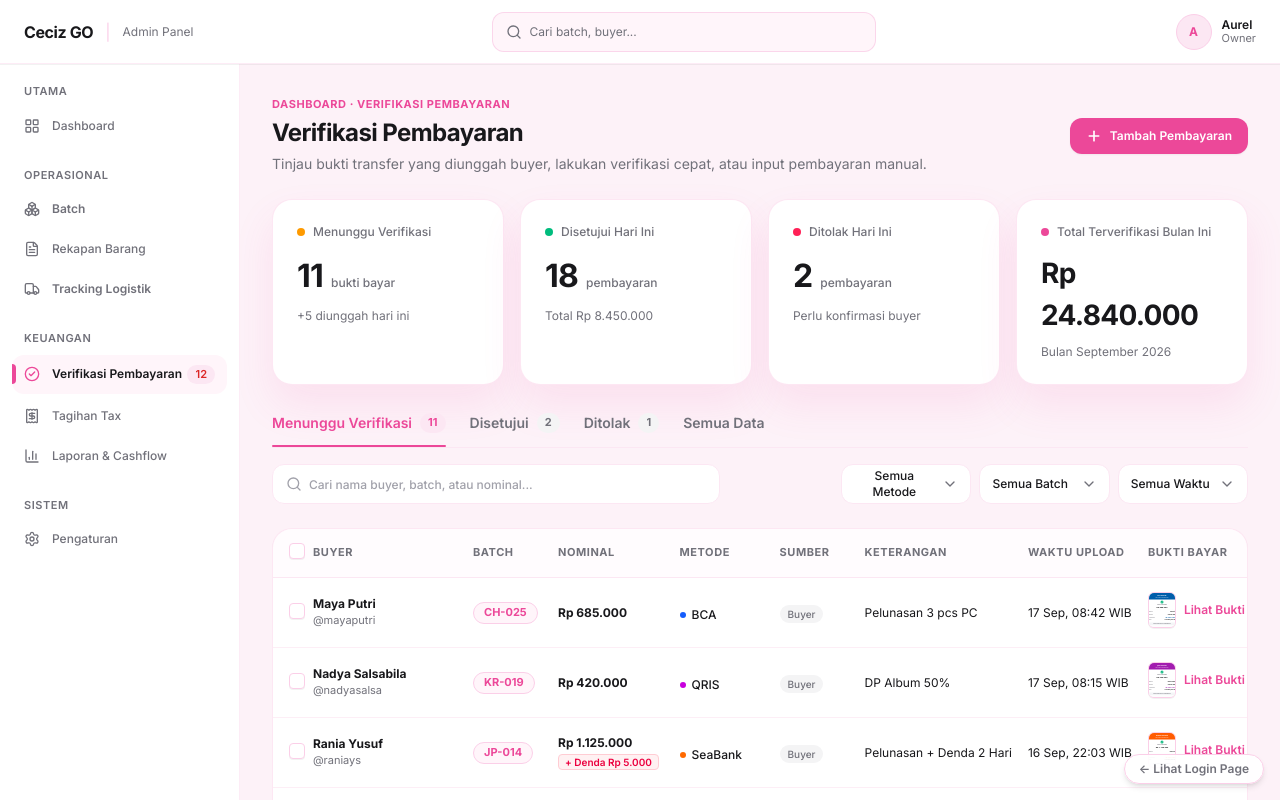
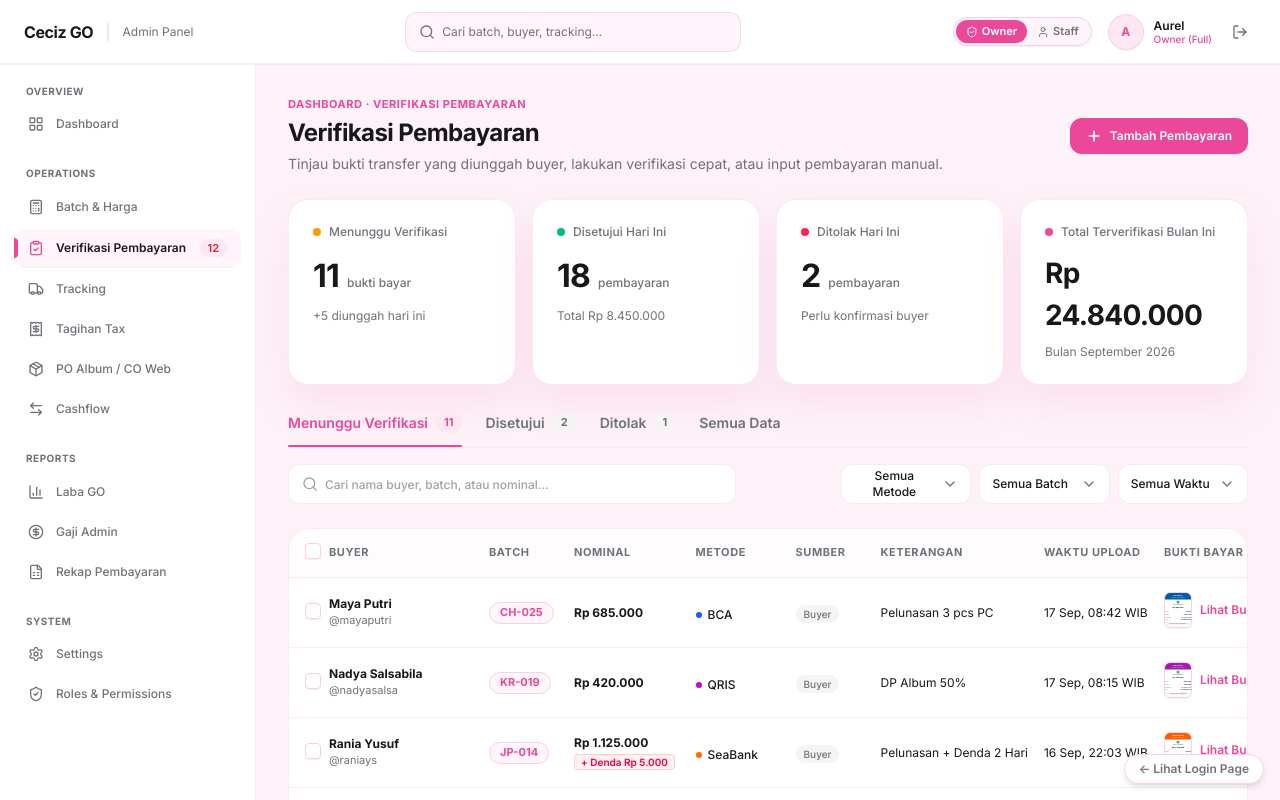
Before and after one commit to cecizGO-app/ceciz-fe-admin, a React (Vite) app: page / in a window 1280 px wide. Shown: the top 800 px of the page. Built offline with nearby package versions, Linux system fonts and the light colour scheme.

Commit message:
feat(auth): new navbar and sidebar for admin panel

```diff
--- a/src/App.tsx
+++ b/src/App.tsx
@@ -10,6 +10,7 @@ export function App() {
   const [currentPage, setCurrentPage] = useState<
     "batch-list" | "batch-new" | "tracking" | "verifikasi" | "login"
   >("verifikasi");
+  const [userRole, setUserRole] = useState<"owner" | "staff">("owner");
 
   if (currentPage === "login") {
     return (
@@ -21,7 +22,12 @@ export function App() {
         >
           Lihat Dashboard Admin &rarr;
         </button>
-        <LoginPage onLoginSuccess={() => setCurrentPage("batch-list")} />
+        <LoginPage
+          onLoginSuccess={(role) => {
+            setUserRole(role);
+            setCurrentPage("batch-list");
+          }}
+        />
       </div>
     );
   }
@@ -51,7 +57,13 @@ export function App() {
         &larr; Lihat Login Page
       </button>
 
-      <AdminLayout activeMenu={activeMenu} onNavigate={handleNavigate}>
+      <AdminLayout
+        activeMenu={activeMenu}
+        onNavigate={handleNavigate}
+        userRole={userRole}
+        onChangeRole={setUserRole}
+        onLogout={() => setCurrentPage("login")}
+      >
         {currentPage === "verifikasi" && <PaymentVerificationPage />}
 
         {currentPage === "batch-list" && (
--- a/src/components/layout/AdminLayout.tsx
+++ b/src/components/layout/AdminLayout.tsx
@@ -1,35 +1,50 @@
-import React, { useState } from 'react'
-import { Navbar } from './Navbar'
-import { Sidebar } from './Sidebar'
+import React, { useState } from "react";
+import { Navbar } from "./Navbar";
+import { Sidebar } from "./Sidebar";
 
 interface AdminLayoutProps {
-  children: React.ReactNode
-  activeMenu?: string
-  onNavigate?: (menu: string) => void
+  children: React.ReactNode;
+  activeMenu?: string;
+  onNavigate?: (menu: string) => void;
+  userRole?: "owner" | "staff";
+  onChangeRole?: (role: "owner" | "staff") => void;
+  onLogout?: () => void;
 }
 
 export const AdminLayout: React.FC<AdminLayoutProps> = ({
   children,
-  activeMenu = 'batch',
+  activeMenu = "batch",
   onNavigate,
+  userRole = "owner",
+  onChangeRole,
+  onLogout,
 }) => {
-  const [mobileSidebarOpen, setMobileSidebarOpen] = useState(false)
+  const [mobileSidebarOpen, setMobileSidebarOpen] = useState(false);
 
   const handleMenuClick = (menu: string) => {
-    onNavigate?.(menu)
-    setMobileSidebarOpen(false)
-  }
+    onNavigate?.(menu);
+    setMobileSidebarOpen(false);
+  };
 
   return (
     <div className="min-h-screen bg-[#FDF2F8] text-[#18181B] font-sans antialiased selection:bg-[#FCE7F3] selection:text-[#EC4899]">
       {/* Top Navbar Header (Full Width) */}
-      <Navbar onToggleSidebar={() => setMobileSidebarOpen((prev) => !prev)} />
+      <Navbar
+        userRole={userRole}
+        onChangeRole={onChangeRole}
+        onLogout={onLogout}
+        onToggleSidebar={() => setMobileSidebarOpen((prev) => !prev)}
+      />
 
       {/* Main Body: Responsive Sidebar + Content */}
       <div className="flex relative">
         {/* Desktop Sidebar (Persistent) */}
         <div className="hidden md:block">
-          <Sidebar activeMenu={activeMenu} onNavigate={onNavigate} />
+          <Sidebar
+            activeMenu={activeMenu}
+            onNavigate={onNavigate}
+            userRole={userRole}
+          />
         </div>
 
         {/* Mobile Sidebar Drawer (Overlay) */}
@@ -43,7 +58,11 @@ export const AdminLayout: React.FC<AdminLayoutProps> = ({
             />
             {/* Drawer */}
             <div className="relative z-50 w-64 bg-white h-full shadow-2xl flex flex-col animate-in slide-in-from-left duration-200">
-              <Sidebar activeMenu={activeMenu} onNavigate={handleMenuClick} />
+              <Sidebar
+                activeMenu={activeMenu}
+                onNavigate={handleMenuClick}
+                userRole={userRole}
+              />
             </div>
           </div>
         )}
@@ -54,7 +73,7 @@ export const AdminLayout: React.FC<AdminLayoutProps> = ({
         </main>
       </div>
     </div>
-  )
-}
+  );
+};
 
-export default AdminLayout
+export default AdminLayout;
--- a/src/components/layout/Navbar.tsx
+++ b/src/components/layout/Navbar.tsx
@@ -1,17 +1,27 @@
 import React from "react";
-import { Search, Menu } from "lucide-react";
+import { Search, Menu, LogOut, ShieldCheck, User } from "lucide-react";
 
 interface NavbarProps {
   userName?: string;
   userInitial?: string;
+  userRole?: "owner" | "staff";
+  onChangeRole?: (role: "owner" | "staff") => void;
+  onLogout?: () => void;
   onToggleSidebar?: () => void;
 }
 
 export const Navbar: React.FC<NavbarProps> = ({
-  userName = "Aurel",
-  userInitial = "A",
+  userName,
+  userInitial,
+  userRole = "owner",
+  onChangeRole,
+  onLogout,
   onToggleSidebar,
 }) => {
+  const isOwner = userRole === "owner";
+  const displayName = userName || (isOwner ? "Aurel" : "Staff Operasional");
+  const displayInitial = userInitial || (isOwner ? "A" : "S");
+
   return (
     <header className="h-16 bg-white border-b border-[#FBCFE8]/40 px-4 sm:px-6 flex items-center justify-between sticky top-0 z-30 shadow-2xs">
       {/* Brand & Mobile Hamburger Toggle */}
@@ -37,28 +47,83 @@ export const Navbar: React.FC<NavbarProps> = ({
       </div>
 
       {/* Center: Search input (Hidden on small mobile, visible sm and above) */}
-      <div className="relative w-48 sm:w-80 md:w-96 max-w-full">
+      <div className="relative w-44 sm:w-72 md:w-84 max-w-full hidden sm:block">
         <Search className="w-4 h-4 text-[#71717A] absolute left-3.5 top-1/2 -translate-y-1/2 pointer-events-none" />
         <input
           type="text"
-          placeholder="Cari batch, buyer..."
-          className="w-full h-10 pl-9 pr-12 rounded-[12px] border border-[#FBCFE8]/80 bg-[#FFF5FA] text-xs text-[#18181B] placeholder-[#71717A] focus-ceciz-ring transition-colors"
+          placeholder="Cari batch, buyer, tracking..."
+          className="w-full h-10 pl-9 pr-4 rounded-[12px] border border-[#FBCFE8]/80 bg-[#FFF5FA] text-xs text-[#18181B] placeholder-[#71717A] focus:border-[#EC4899] focus:ring-4 focus:ring-[#EC4899]/20 transition-all outline-none"
         />
       </div>
 
-      {/* Right: User Profile */}
-      <div className="flex items-center gap-2.5 cursor-pointer group shrink-0">
-        <div className="w-9 h-9 rounded-full bg-[#FCE7F3] text-[#EC4899] font-bold text-xs flex items-center justify-center border border-[#FBCFE8]">
-          {userInitial}
+      {/* Right Controls: Role Switcher & User Profile */}
+      <div className="flex items-center gap-3">
+        {/* Quick Role Switcher Pill (Memudahkan review perbedaan tampilan Owner & Staff) */}
+        {onChangeRole && (
+          <div className="flex items-center p-0.5 bg-[#FFF5FA] border border-[#FBCFE8] rounded-full text-xs shadow-2xs">
+            <button
+              type="button"
+              onClick={() => onChangeRole("owner")}
+              className={`px-2.5 py-1 rounded-full font-semibold transition-all cursor-pointer text-[11px] flex items-center gap-1 ${
+                isOwner
+                  ? "bg-[#EC4899] text-white shadow-2xs"
+                  : "text-[#71717A] hover:text-[#18181B]"
+              }`}
+            >
+              <ShieldCheck className="w-3 h-3" />
+              <span>Owner</span>
+            </button>
+            <button
+              type="button"
+              onClick={() => onChangeRole("staff")}
+              className={`px-2.5 py-1 rounded-full font-semibold transition-all cursor-pointer text-[11px] flex items-center gap-1 ${
+                !isOwner
+                  ? "bg-[#EC4899] text-white shadow-2xs"
+                  : "text-[#71717A] hover:text-[#18181B]"
+              }`}
+            >
+              <User className="w-3 h-3" />
+              <span>Staff</span>
+            </button>
+          </div>
+        )}
+
+        {/* User Profile */}
+        <div className="flex items-center gap-2.5 shrink-0 pl-1">
+          <div
+            className={`w-9 h-9 rounded-full font-bold text-xs flex items-center justify-center border shadow-2xs ${
+              isOwner
+                ? "bg-[#FCE7F3] text-[#EC4899] border-[#FBCFE8]"
+                : "bg-zinc-100 text-zinc-700 border-zinc-200"
+            }`}
+          >
+            {displayInitial}
+          </div>
+          <div className="hidden md:flex flex-col text-left">
+            <span className="text-xs font-semibold text-[#18181B] leading-tight">
+              {displayName}
+            </span>
+            <span
+              className={`text-[10px] leading-tight font-medium ${
+                isOwner ? "text-[#EC4899]" : "text-[#71717A]"
+              }`}
+            >
+              {isOwner ? "Owner (Full)" : "Staff Operasional"}
+            </span>
+          </div>
         </div>
-        <div className="hidden sm:flex flex-col text-left">
-          <span className="text-xs font-semibold text-[#18181B] group-hover:text-[#EC4899] transition-colors leading-tight">
-            {userName}
-          </span>
-          <span className="text-[11px] text-[#71717A] leading-tight font-normal">
-            Owner
-          </span>
-        </div>
+
+        {/* Logout Button */}
+        {onLogout && (
+          <button
+            type="button"
+            onClick={onLogout}
+            title="Keluar"
+            className="p-2 text-[#71717A] hover:text-rose-600 hover:bg-rose-50 rounded-[10px] transition-colors cursor-pointer"
+          >
+            <LogOut className="w-4 h-4" />
+          </button>
+        )}
       </div>
     </header>
   );
--- a/src/components/layout/Sidebar.tsx
+++ b/src/components/layout/Sidebar.tsx
@@ -1,189 +1,218 @@
 import React from "react";
 import {
   LayoutGrid,
-  Boxes,
-  FileText,
+  Calculator,
+  ClipboardCheck,
   Truck,
-  CheckCircle2,
   Receipt,
+  Package,
+  ArrowLeftRight,
   BarChart3,
+  CircleDollarSign,
+  FileSpreadsheet,
   Settings,
+  ShieldCheck,
+  ShieldAlert,
 } from "lucide-react";
 
 interface SidebarProps {
   activeMenu?: string;
   onNavigate?: (menu: string) => void;
+  userRole?: "owner" | "staff";
 }
+
+interface MenuItem {
+  id: string;
+  label: string;
+  icon: React.ComponentType<{ className?: string }>;
+  badge?: string | number;
+}
+
+interface MenuSection {
+  title: string;
+  items: MenuItem[];
+  roles: ("owner" | "staff")[];
+}
+
+const MENU_SECTIONS: MenuSection[] = [
+  {
+    title: "OVERVIEW",
+    roles: ["owner", "staff"],
+    items: [
+      {
+        id: "dashboard",
+        label: "Dashboard",
+        icon: LayoutGrid,
+      },
+    ],
+  },
+  {
+    title: "OPERATIONS",
+    roles: ["owner", "staff"],
+    items: [
+      {
+        id: "batch",
+        label: "Batch & Harga",
+        icon: Calculator,
+      },
+      {
+        id: "verifikasi",
+        label: "Verifikasi Pembayaran",
+        icon: ClipboardCheck,
+        badge: 12,
+      },
+      {
+        id: "tracking",
+        label: "Tracking",
+        icon: Truck,
+      },
+      {
+        id: "tax",
+        label: "Tagihan Tax",
+        icon: Receipt,
+      },
+      {
+        id: "po-album",
+        label: "PO Album / CO Web",
+        icon: Package,
+      },
+      {
+        id: "cashflow",
+        label: "Cashflow",
+        icon: ArrowLeftRight,
+      },
+    ],
+  },
+  {
+    title: "REPORTS",
+    roles: ["owner"], // Khusus Owner — PRD RBAC §1.9 (Staff dilarang keras akses data laba & gaji)
+    items: [
+      {
+        id: "laba-go",
+        label: "Laba GO",
+        icon: BarChart3,
+      },
+      {
+        id: "gaji-admin",
+        label: "Gaji Admin",
+        icon: CircleDollarSign,
+      },
+      {
+        id: "rekap-pembayaran",
+        label: "Rekap Pembayaran",
+        icon: FileSpreadsheet,
+      },
+    ],
+  },
+  {
+    title: "SYSTEM",
+    roles: ["owner"], // Khusus Owner
+    items: [
+      {
+        id: "settings",
+        label: "Settings",
+        icon: Settings,
+      },
+      {
+        id: "roles-permissions",
+        label: "Roles & Permissions",
+        icon: ShieldCheck,
+      },
+    ],
+  },
+];
 
 export const Sidebar: React.FC<SidebarProps> = ({
   activeMenu = "batch",
   onNavigate,
+  userRole = "owner",
 }) => {
+  // Filter bagian menu yang boleh diakses berdasarkan role
+  const visibleSections = MENU_SECTIONS.filter((section) =>
+    section.roles.includes(userRole),
+  ).map((section) => {
+    // Khusus Staff: Sembunyikan Cashflow dari OPERATIONS sesuai screenshot referensi Staff
+    if (userRole === "staff" && section.title === "OPERATIONS") {
+      return {
+        ...section,
+        items: section.items.filter((item) => item.id !== "cashflow"),
+      };
+    }
+    return section;
+  });
+
   return (
-    <aside className="w-60 bg-white border-r border-[#FBCFE8]/40 flex flex-col shrink-0 min-h-screen sticky top-16 h-[calc(100vh-4rem)] overflow-y-auto select-none">
-      <nav className="flex-1 px-3 py-5 space-y-6 text-sm">
-        {/* Section: UTAMA */}
-        <div>
-          <div className="px-3 mb-2 text-[11px] font-semibold text-[#71717A] tracking-wider uppercase">
-            Utama
+    <aside className="w-64 bg-white border-r border-[#FBCFE8]/50 flex flex-col shrink-0 min-h-screen sticky top-16 h-[calc(100vh-4rem)] overflow-y-auto select-none transition-all">
+      <nav className="flex-1 px-3.5 py-5 space-y-6 text-sm">
+        {visibleSections.map((section) => (
+          <div key={section.title}>
+            {/* Section Header Title */}
+            <div className="px-3 mb-2 text-[10px] font-bold text-[#71717A] tracking-wider uppercase">
+              {section.title}
             </div>
+
+            {/* Section Items */}
+            <div className="space-y-1">
+              {section.items.map((item) => {
+                const IconComponent = item.icon;
+                const isActive = activeMenu === item.id;
+
+                return (
                   <button
+                    key={item.id}
                     type="button"
-            onClick={() => onNavigate?.("dashboard")}
-            className={`w-full flex items-center gap-3 px-3 py-2.5 rounded-[12px] font-medium text-xs transition-colors cursor-pointer ${
-              activeMenu === "dashboard"
-                ? "bg-[#FFF5FA] text-[#18181B] font-semibold"
-                : "text-[#71717A] hover:bg-[#FFF5FA]/70 hover:text-[#18181B]"
+                    onClick={() => onNavigate?.(item.id)}
+                    className={`relative w-full flex items-center justify-between px-3.5 py-2.5 rounded-[12px] text-xs transition-all cursor-pointer group ${
+                      isActive
+                        ? "bg-[#FFF5FA] text-[#18181B] font-semibold shadow-2xs"
+                        : "text-[#71717A] hover:bg-[#FFF5FA]/70 hover:text-[#18181B] font-medium"
                     }`}
                   >
-            <LayoutGrid className="w-4 h-4 shrink-0 text-[#71717A]" />
-            <span>Dashboard</span>
-          </button>
-        </div>
-
-        {/* Section: OPERASIONAL */}
-        <div>
-          <div className="px-3 mb-2 text-[11px] font-semibold text-[#71717A] tracking-wider uppercase">
-            Operasional
-          </div>
-          <div className="space-y-1">
-            {/* Batch Menu (Active with Left Accent Indicator) */}
-            <button
-              type="button"
-              onClick={() => onNavigate?.("batch")}
-              className={`relative w-full flex items-center gap-3 px-3 py-2.5 rounded-[12px] font-semibold text-xs transition-colors cursor-pointer ${
-                activeMenu === "batch"
-                  ? "bg-[#FFF5FA] text-[#18181B]"
-                  : "text-[#71717A] hover:bg-[#FFF5FA]/70 hover:text-[#18181B]"
-              }`}
-            >
-              {/* Vertical Pink Accent Bar on the Left Edge */}
-              {activeMenu === "batch" && (
+                    {/* Left Pink Vertical Accent Bar for Active Item */}
+                    {isActive && (
                       <span
                         className="absolute left-0 top-1/2 -translate-y-1/2 w-1 h-5 bg-[#EC4899] rounded-r-full"
                         aria-hidden="true"
                       />
                     )}
-              <Boxes
-                className={`w-4 h-4 shrink-0 ${activeMenu === "batch" ? "text-[#EC4899]" : "text-[#71717A]"}`}
+
+                    <div className="flex items-center gap-3 min-w-0">
+                      <IconComponent
+                        className={`w-4 h-4 shrink-0 transition-colors ${
+                          isActive
+                            ? "text-[#EC4899]"
+                            : "text-[#71717A] group-hover:text-[#EC4899]"
+                        }`}
                       />
-              <span>Batch</span>
+                      <span className="truncate">{item.label}</span>
+                    </div>
+
+                    {/* Optional Badge (e.g. Verifikasi Pembayaran count) */}
+                    {item.badge !== undefined && (
+                      <span className="px-2 py-0.5 rounded-full text-[11px] font-semibold bg-[#FCE7F3] text-[#DC2626] shrink-0">
+                        {item.badge}
+                      </span>
+                    )}
                   </button>
-
-            <button
-              type="button"
-              onClick={() => onNavigate?.("rekapan")}
-              className={`w-full flex items-center gap-3 px-3 py-2.5 rounded-[12px] font-medium text-xs transition-colors cursor-pointer ${
-                activeMenu === "rekapan"
-                  ? "bg-[#FFF5FA] text-[#18181B] font-semibold"
-                  : "text-[#71717A] hover:bg-[#FFF5FA]/70 hover:text-[#18181B]"
-              }`}
-            >
-              <FileText className="w-4 h-4 shrink-0 text-[#71717A]" />
-              <span>Rekapan Barang</span>
-            </button>
-
-            <button
-              type="button"
-              onClick={() => onNavigate?.("tracking")}
-              className={`relative w-full flex items-center gap-3 px-3 py-2.5 rounded-[12px] font-semibold text-xs transition-colors cursor-pointer ${
-                activeMenu === "tracking"
-                  ? "bg-[#FFF5FA] text-[#18181B]"
-                  : "text-[#71717A] hover:bg-[#FFF5FA]/70 hover:text-[#18181B]"
-              }`}
-            >
-              {activeMenu === "tracking" && (
-                <span
-                  className="absolute left-0 top-1/2 -translate-y-1/2 w-1 h-5 bg-[#EC4899] rounded-r-full"
-                  aria-hidden="true"
-                />
-              )}
-              <Truck
-                className={`w-4 h-4 shrink-0 ${activeMenu === "tracking" ? "text-[#EC4899]" : "text-[#71717A]"}`}
-              />
-              <span>Tracking Logistik</span>
-            </button>
+                );
+              })}
             </div>
           </div>
+        ))}
 
-        {/* Section: KEUANGAN */}
-        <div>
-          <div className="px-3 mb-2 text-[11px] font-semibold text-[#71717A] tracking-wider uppercase">
-            Keuangan
+        {/* Staff Role Restricted Info Box (Hanya muncul ketika login sebagai staff) */}
+        {userRole === "staff" && (
+          <div className="mx-2 mt-6 p-3 rounded-[12px] bg-[#FFF5FA] border border-[#FBCFE8]/80 text-[11px] text-[#71717A] space-y-1">
+            <div className="flex items-center gap-1.5 font-semibold text-[#EC4899]">
+              <ShieldAlert className="w-3.5 h-3.5 shrink-0" />
+              <span>Akses Terbatas Staff</span>
             </div>
-          <div className="space-y-1">
-            <button
-              type="button"
-              onClick={() => onNavigate?.("verifikasi")}
-              className={`relative w-full flex items-center justify-between px-3 py-2.5 rounded-[12px] font-semibold text-xs transition-colors cursor-pointer ${
-                activeMenu === "verifikasi"
-                  ? "bg-[#FFF5FA] text-[#18181B]"
-                  : "text-[#71717A] hover:bg-[#FFF5FA]/70 hover:text-[#18181B]"
-              }`}
-            >
-              {activeMenu === "verifikasi" && (
-                <span
-                  className="absolute left-0 top-1/2 -translate-y-1/2 w-1 h-5 bg-[#EC4899] rounded-r-full"
-                  aria-hidden="true"
-                />
+            <p className="leading-relaxed text-[11px]">
+              Menu Laporan Keuangan, Cashflow, dan Pengaturan dibatasi oleh
+              Owner.
+            </p>
+          </div>
         )}
-              <div className="flex items-center gap-3 min-w-0">
-                <CheckCircle2
-                  className={`w-4 h-4 shrink-0 ${activeMenu === "verifikasi" ? "text-[#EC4899]" : "text-[#71717A]"}`}
-                />
-                <span className="truncate">Verifikasi Pembayaran</span>
-              </div>
-              <span className="px-2 py-0.5 rounded-full text-[11px] font-semibold bg-[#FCE7F3] text-[#DC2626]">
-                12
-              </span>
-            </button>
-
-            <button
-              type="button"
-              onClick={() => onNavigate?.("tax")}
-              className={`w-full flex items-center gap-3 px-3 py-2.5 rounded-[12px] font-medium text-xs transition-colors cursor-pointer ${
-                activeMenu === "tax"
-                  ? "bg-[#FFF5FA] text-[#18181B] font-semibold"
-                  : "text-[#71717A] hover:bg-[#FFF5FA]/70 hover:text-[#18181B]"
-              }`}
-            >
-              <Receipt className="w-4 h-4 shrink-0 text-[#71717A]" />
-              <span>Tagihan Tax</span>
-            </button>
-
-            <button
-              type="button"
-              onClick={() => onNavigate?.("laporan")}
-              className={`w-full flex items-center gap-3 px-3 py-2.5 rounded-[12px] font-medium text-xs transition-colors cursor-pointer ${
-                activeMenu === "laporan"
-                  ? "bg-[#FFF5FA] text-[#18181B] font-semibold"
-                  : "text-[#71717A] hover:bg-[#FFF5FA]/70 hover:text-[#18181B]"
-              }`}
-            >
-              <BarChart3 className="w-4 h-4 shrink-0 text-[#71717A]" />
-              <span>Laporan & Cashflow</span>
-            </button>
-          </div>
-        </div>
-
-        {/* Section: SISTEM */}
-        <div>
-          <div className="px-3 mb-2 text-[11px] font-semibold text-[#71717A] tracking-wider uppercase">
-            Sistem
-          </div>
-          <button
-            type="button"
-            onClick={() => onNavigate?.("settings")}
-            className={`w-full flex items-center gap-3 px-3 py-2.5 rounded-[12px] font-medium text-xs transition-colors cursor-pointer ${
-              activeMenu === "settings"
-                ? "bg-[#FFF5FA] text-[#18181B] font-semibold"
-                : "text-[#71717A] hover:bg-[#FFF5FA]/70 hover:text-[#18181B]"
-            }`}
-          >
-            <Settings className="w-4 h-4 shrink-0 text-[#71717A]" />
-            <span>Pengaturan</span>
-          </button>
-        </div>
       </nav>
     </aside>
   );
```
Lines whose indentation alone changed are shown as unchanged.
